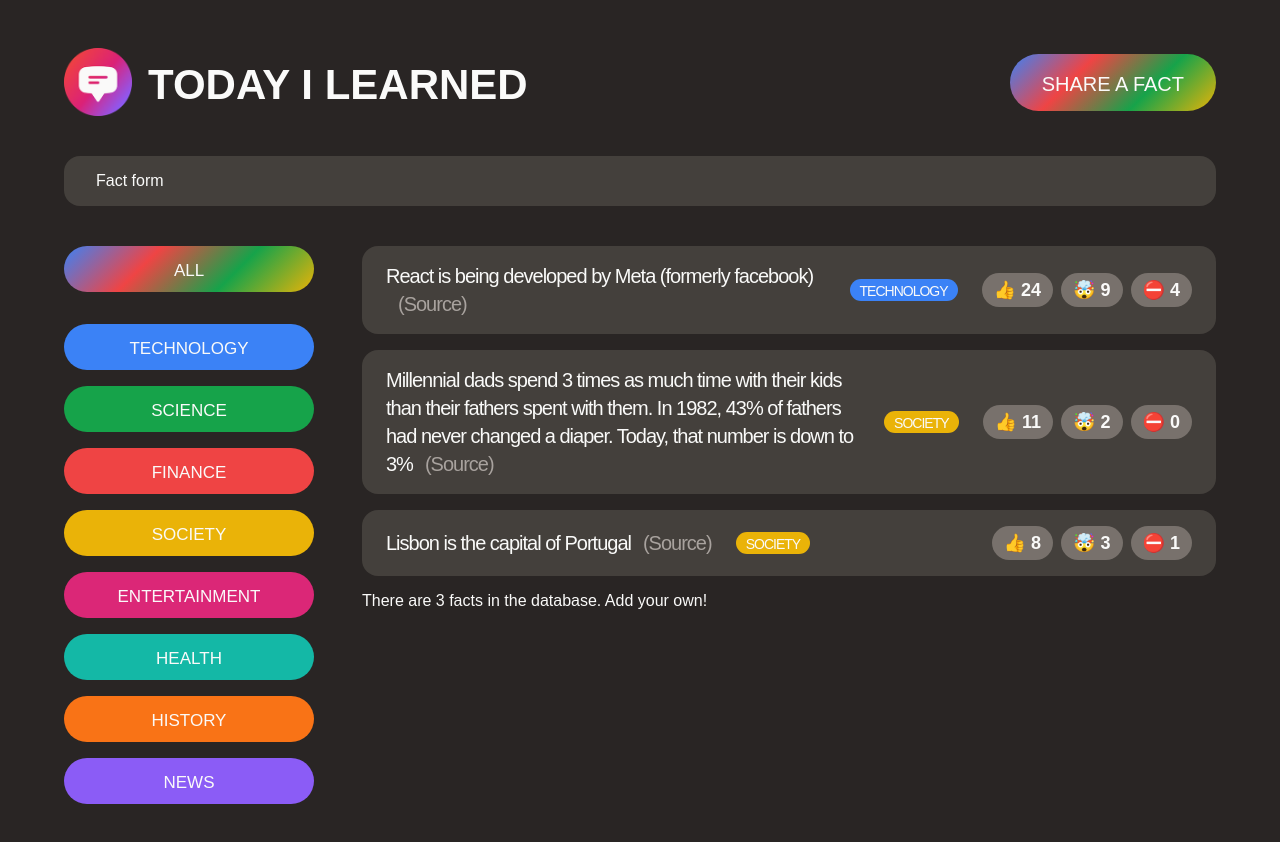
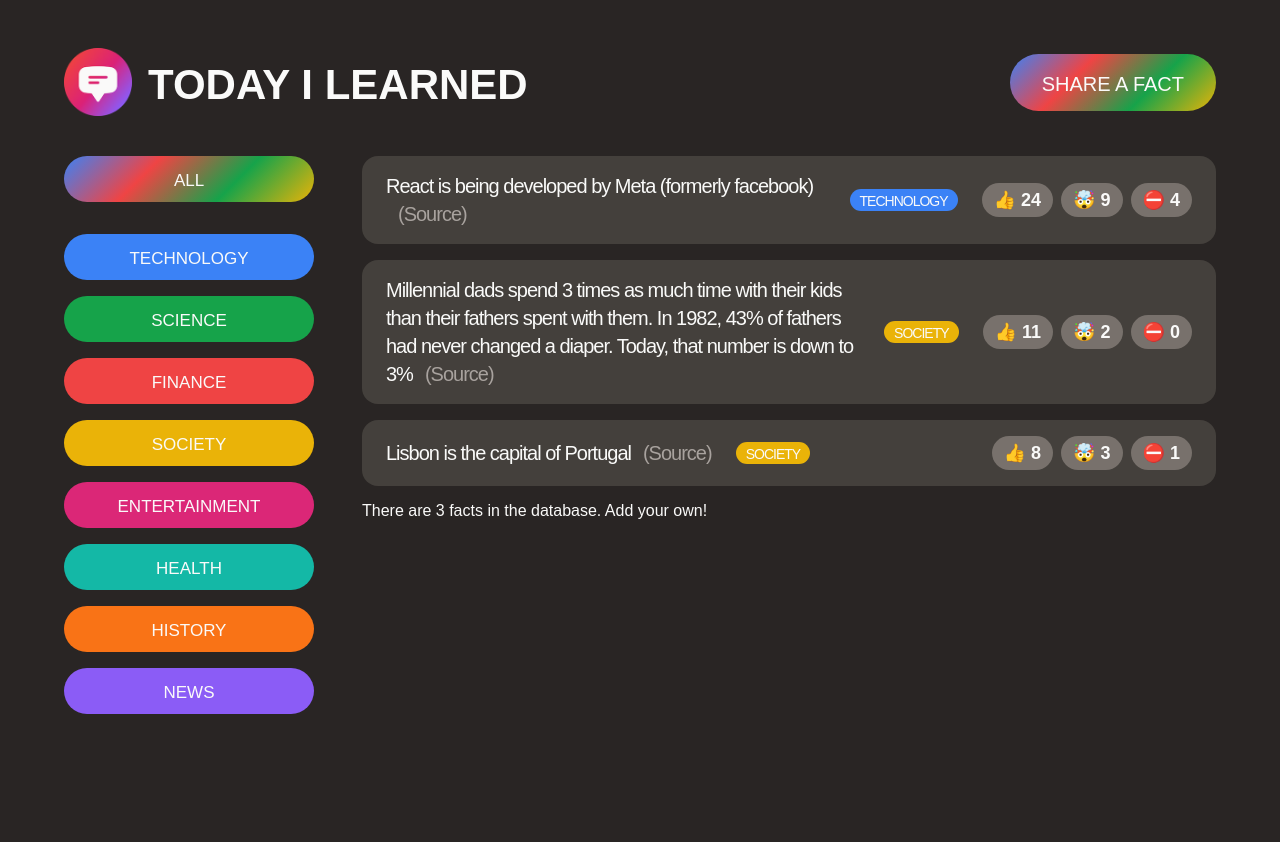
Before and after one commit to WeipinAng/today-i-learned-react, a React (Create React App) app: page / in a window 1280 px wide. Shown: the top 842 px of the page. After the commit the page ends 800 px from the top, so only its background shows below. Built offline with nearby package versions, Linux system fonts and the light colour scheme; a web font is replaced by a local one.

Commit message:
display and hide the form via useState hook (react way) instead of direct DOM manipulation (vanilla js way)

```diff
--- a/src/App.js
+++ b/src/App.js
@@ -1,3 +1,4 @@
+import { useState } from "react";
 import "./style.css";
 
 const initialFacts = [
@@ -34,6 +35,7 @@ const initialFacts = [
 ];
 
 function App() {
+    const [showForm, setShowForm] = useState(false);
     const appTitle = "Today I Learned";
 
     return (
@@ -49,10 +51,15 @@ function App() {
                     />
                     <h1>{appTitle}</h1>
                 </div>
-                <button className="btn btn-large btn-open">Share a fact</button>
+                <button
+                    className="btn btn-large btn-open"
+                    onClick={() => setShowForm((show) => !show)}
+                >
+                    Share a fact
+                </button>
             </header>
 
-            <NewFactForm />
+            {showForm ? <NewFactForm /> : null}
 
             <main className="main">
                 <CategoryFilter />
```
